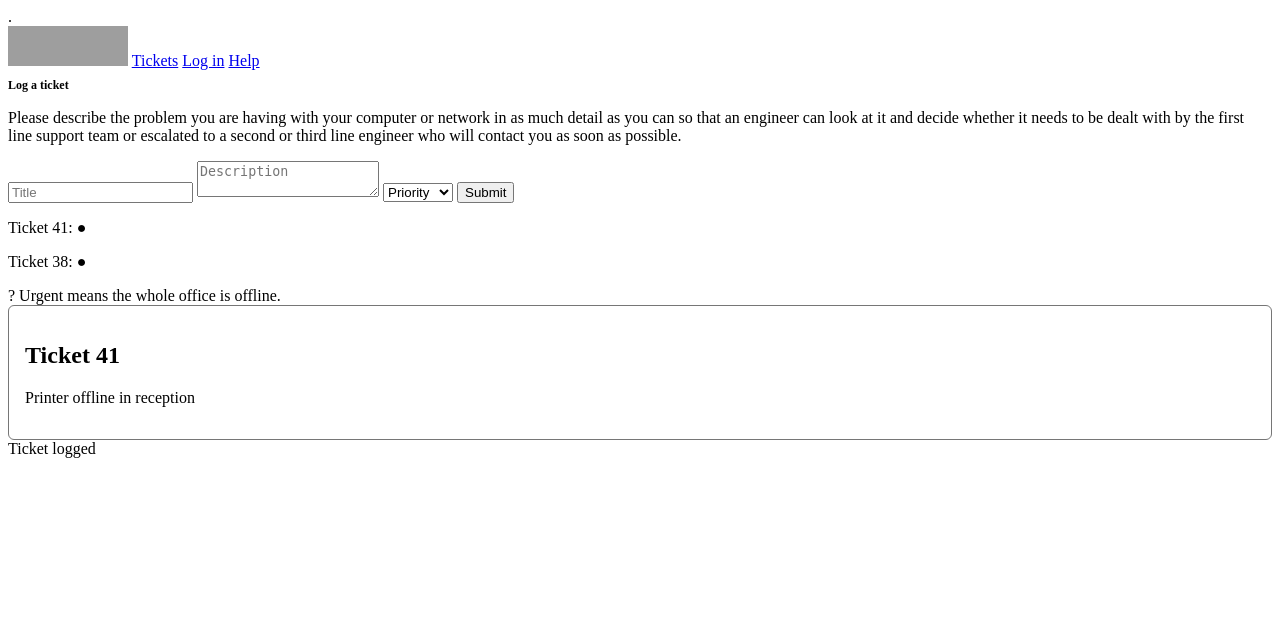
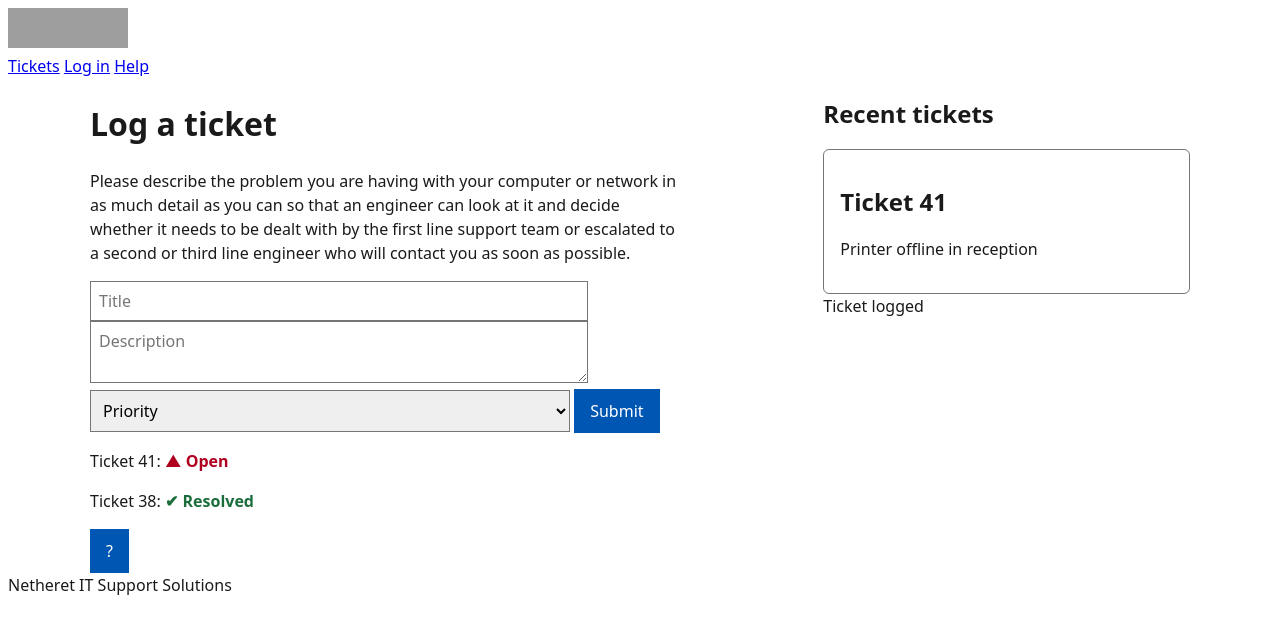
Before and after one commit to Marten2001/netheret, a PHP site: page /ux_fixed.html in a window 1280 px wide. Shown: the top 634 px of the page. Run offline with PHP 8.4, Linux system fonts and the light colour scheme; grey boxes are pictures that could not be loaded.

Commit message:
lesson changes made

```diff
--- a/css/ux.css
+++ b/css/ux.css
@@ -24,3 +24,168 @@
         transition: none !important;
     }
 }
+
+.kpis {
+    display: grid;
+    grid-template-columns: repeat(auto-fit, minmax(180px, 1fr));
+    gap: 1rem; margin-bottom: 1.5rem;
+}
+.kpi { border: 1px solid #767676;
+    border-radius: 6px;
+    padding: 1rem;
+}
+.kpi-value {
+    display: block;
+    font-size: 2.5rem;
+    font-weight: 700;
+    line-height: 1.1;
+}
+canvas {
+    max-width: 100%;
+}
+table {
+    border-collapse: collapse;
+    margin-top: 1rem;
+}
+th, td {
+    border: 1px solid #767676;
+    padding: 0.5rem 0.75rem;
+    text-align: left;
+}
+
+:root {
+  --font-body: system-ui, -apple-system, "Segoe UI", Roboto, Arial, sans-serif;
+
+}
+
+.layout {
+  display: grid;
+  grid-template-columns: 1fr;/* one column on phones */
+  gap: var(--space-4);
+  max-width: 1100px;
+  margin: 0 auto;
+  padding: var(--space-4);
+}
+
+/* TODO 1: from 768px wide upwards, use two columns: the form twice as wide as the sidebar */
+@media (min-width: 768px) {
+  .layout{
+    grid-template-columns: 2fr 1fr;
+  }
+}
+
+header {
+    display: flex;
+    flex-wrap: wrap;
+    align-items: center;
+    gap: var(--space-3);
+    padding: var(--space-3) var(--space-4);
+}
+/* TODO 2: give label + input pairs space: each label displays as a block with margin-top var(--space-3) */
+label {
+  display: block;
+  margin-top: var(--space-3);
+}
+
+body {
+  color: var(--text);
+  background: #ffffff;
+  font-family: var(--font-body);
+  font-size: 1rem;
+  line-height: 1.5;
+}
+
+h1 { font-size: 2rem;   line-height: 1.2; }
+h2 { font-size: 1.5rem; line-height: 1.3; }
+
+p {
+  text-align: left;
+  letter-spacing: normal;
+  max-width: 65ch;
+}
+
+label, input, select, textarea, button {
+  font-size: 1rem;
+  font-family: inherit;
+}
+
+:root{
+  --brand-primary: #0056b3;   /* about 7:1 on white */
+  --brand-accent:  #b45309;   /* about 5:1 on white */
+  --text:          #1a1a1a;
+  --text-muted:    #595959;   /* about 7:1 on white */
+  --border:        #767676;   /* about 4.5:1 on white, OK for UI parts */
+  --error:         #b00020;   /* about 7:1 on white */
+  --success:       #1b6e3c;   /* about 6:1 on white */
+}
+
+.status-open     {
+  color: var(--error);
+  font-weight: 600;
+}
+.status-resolved {
+  color: var(--success);
+  font-weight: 600;
+}
+
+a {
+  font-family: var(--font-body);
+  font-size: 1rem;
+  line-height: 1.5;
+}
+
+button {
+  background: var(--brand-primary);
+  color: #ffffff;
+  min-height: 44px;
+  border: none;
+  padding: 0 1rem;
+}
+
+input, select, textarea{
+  border: 1px solid var(--border);
+  padding: 0.5rem;
+  width: 100%;
+  max-width: 30rem;
+}
+
+:root {
+  --focus: #b45309;
+}
+
+:focus-visible {
+  outline: 3px solid var(--focus);
+  outline-offset: 2px;
+}
+
+.skip-link {
+  position: absolute;
+  left: -999px;
+}
+/* TODO 2: when the skip link has focus, move it to left 1rem, top 1rem, with a white background and padding 0.5rem */
+.skip-link:focus {
+  left: 1rem;
+  top: 1rem;
+  background: #ffffff;
+  padding: 0.5rem;
+}
+
+button:hover {
+  background: #003d80;
+}
+/* TODO 3: buttons get cursor: pointer; links change underline thickness on hover and on focus */
+button {
+  cursor: pointer;
+}
+
+a:hover, a:focus-visible {
+  text-decoration-thickness: 2px;
+}
+
+.tooltip {
+  display: none;
+}
+/* TODO 4: show the tooltip when the help button is hovered OR focused */
+.help:hover + .tooltip, .help:focus + .tooltip {
+  display: inline;
+}
--- a/ux_fixed.html
+++ b/ux_fixed.html
@@ -3,15 +3,22 @@
 <head>
 <meta charset="UTF-8">
 <meta name="viewport" content="width=device-width, initial-scale=1">
-<link rel="stylesheet" href="css/ux.css">.
+<link rel="stylesheet" href="css/ux.css">
 <title>Netheret</title>
 </head>
 <body>
+  <a class="skip-link" href="#main">Skip to main content</a>
 <div class="page">
-  <img src="images/logo.svg" alt="logo"width="120" height="40">
-  <a href="tickets.php">Tickets</a> <a href="login.php">Log in</a> <a href="#">Help</a>
+ <img src="images/logo.svg" alt="Netheret IT Support Solutions" width="120" height="40">
+  <nav aria-label="Main">
+    <a href="tickets.php">Tickets</a>
+    <a href="login.php">Log in</a>
+    <a href="#">Help</a>
+  </nav>
 
-  <h1 style="font-size:12px">Log a ticket</h1>
+<main id="main" class="layout">
+  <section class="form-area">
+    <h1>Log a ticket</h1>
     <p>Please describe the problem you are having with your computer or network in as much detail as you can so that an engineer can look at it and decide whether it needs to be dealt with by the first line support team or escalated to a second or third line engineer who will contact you as soon as possible.</p>
 
     <input type="text" placeholder="Title">
@@ -19,15 +26,22 @@
     <select><option>Priority</option><option>Low</option><option>Medium</option><option>High</option><option>Urgent</option></select>
     <button>Submit</button>
 
-  <p>Ticket 41: <span class="status-open">&#9679;</span></p>
-  <p>Ticket 38: <span class="status-resolved">&#9679;</span></p>
-
-  <span class="help">? <span class="tooltip">Urgent means the whole office is offline.</span></span>
-</div>
+    <p>Ticket 41: <span class="status-open">▲ Open</span></p>
+    <p>Ticket 38: <span class="status-resolved">✔ Resolved</span></p>
+    <button type="button" class="help" aria-describedby="tip1">?</button>
+    <span id="tip1" role="tooltip" class="tooltip">Urgent means the whole office is offline.</span>
+  </section>
+  <aside class="recent">
+    <h2>Recent tickets</h2>
     <div class="ticket-card">
       <h2>Ticket 41</h2>
       <p>Printer offline in reception</p>
     </div>
     <div class="toast">Ticket logged</div>
+  </aside>
+</main>
+
+
+<footer>Netheret IT Support Solutions</footer>
 </body>
 </html>
```
Also changed, not shown: api_ticket_stats.php (added, +13 -0 lines), manager_dashboard.php (+72 -2 lines). Lines whose indentation alone changed are shown as unchanged.
